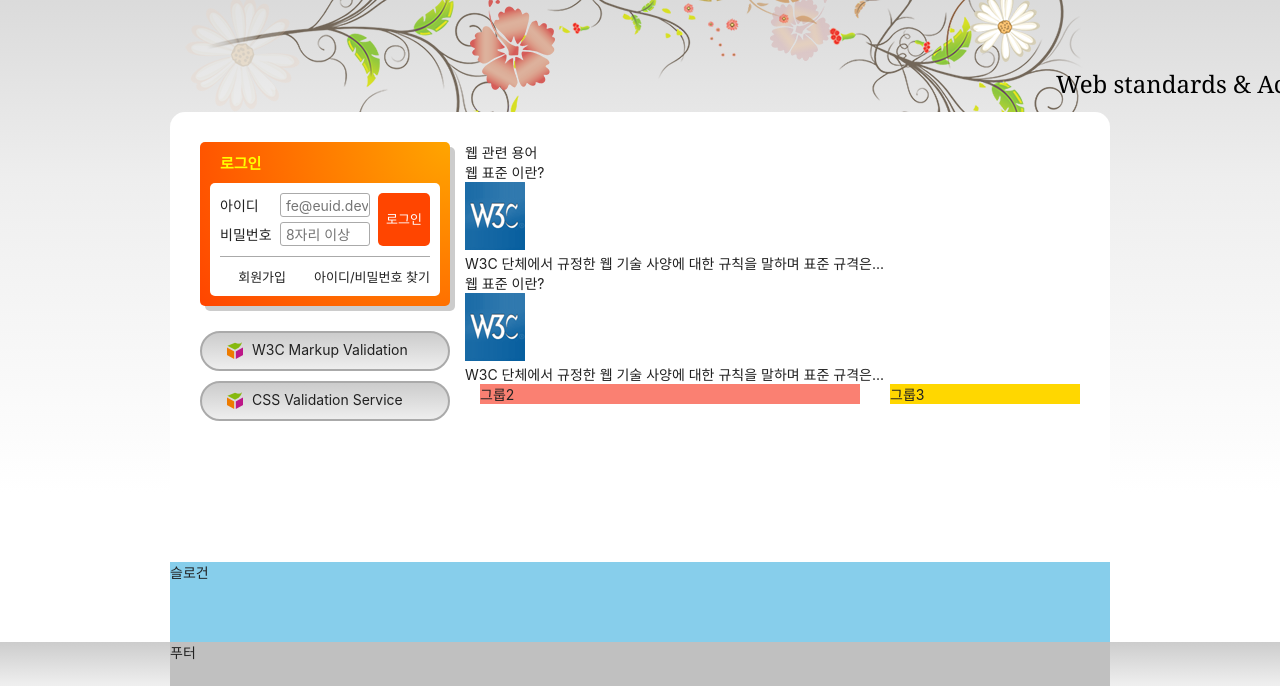
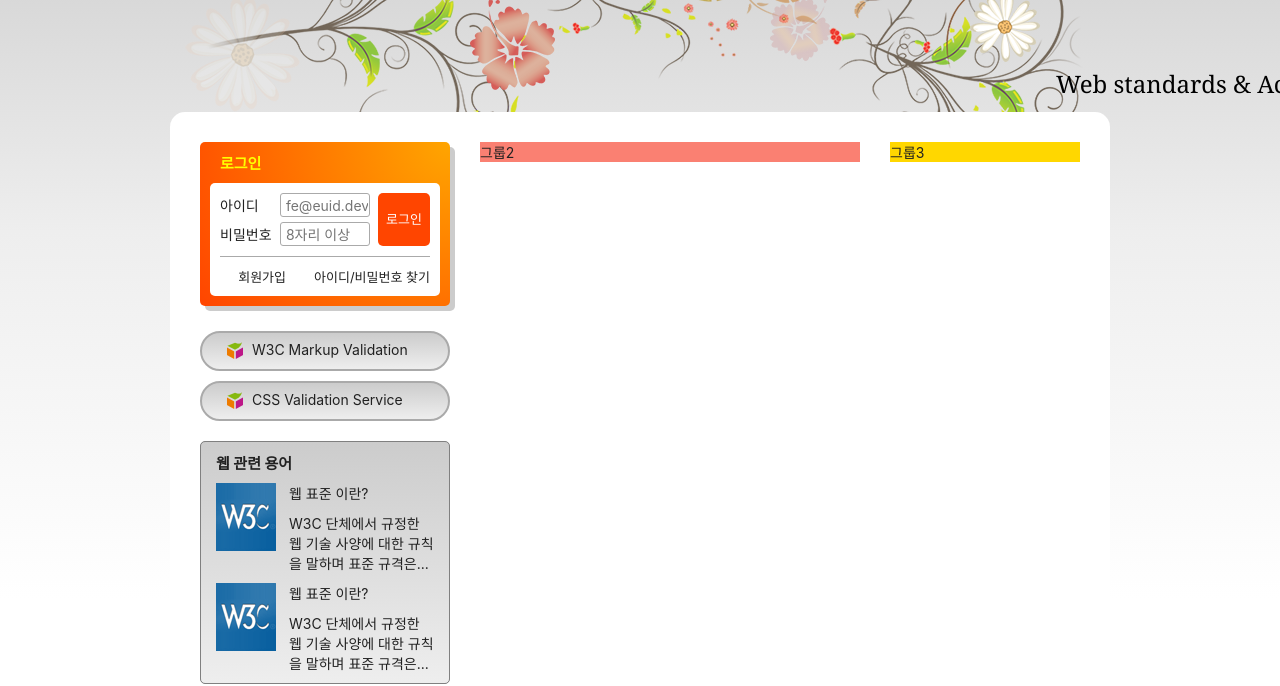
Before and after one commit to KMSWN/HTML5, a plain HTML site: page index.html in a window 1280 px wide. Shown: the part 135-821 px from the top of the page. Drawn offline with Linux system fonts and the light colour scheme; a web font is replaced by a local one.

Commit message:
float을 이용한 기본 레이아웃 구현

```diff
--- a/styles/style.css
+++ b/styles/style.css
@@ -407,6 +407,48 @@ body {
   color: red;
 }
 
+/* 웹 관련 용어 */
+.term {
+  margin-top: 20px;
+  border: 1px solid grey;
+  border-radius: 5px 5px 5px 5px;
+  background: grey linear-gradient(to bottom, #ccc, #eee);
+  padding: 10px 15px;
+}
+
+.term-title {
+  font-size: 15px;
+  font-weight: 700;
+}
+
+.term-list {
+  margin-top: 10px;
+}
+
+.term-list div {
+  margin-top: 10px;
+  display: flow-root;
+}
+
+.term-list-subject {
+  float: right;
+  width: 145px;
+}
+
+.term-list-turmbnail {
+  float: left;
+}
+
+.term-list-turmbnail img {
+  vertical-align: middle;
+}
+
+.term-list-brief {
+  margin-top: 10px;
+  float: right;
+  width: 145px;
+}
+
 /* 슬로건 */
 .slogan {
   background: skyblue;
```
Also changed, not shown: index.html (+1 -1 lines).
